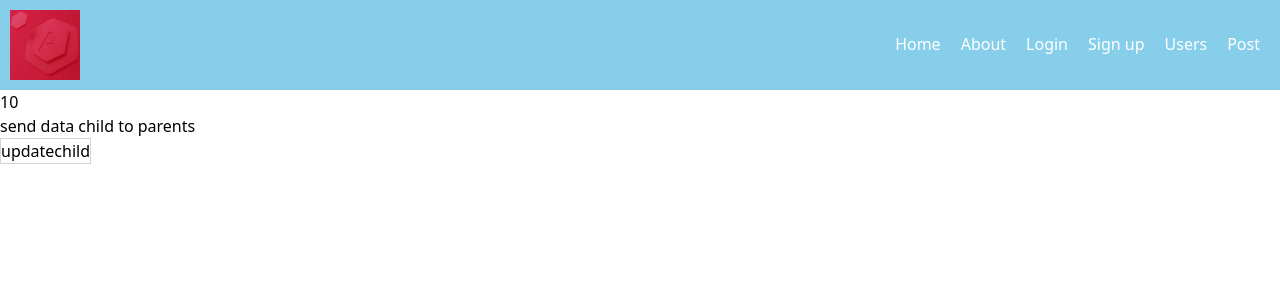
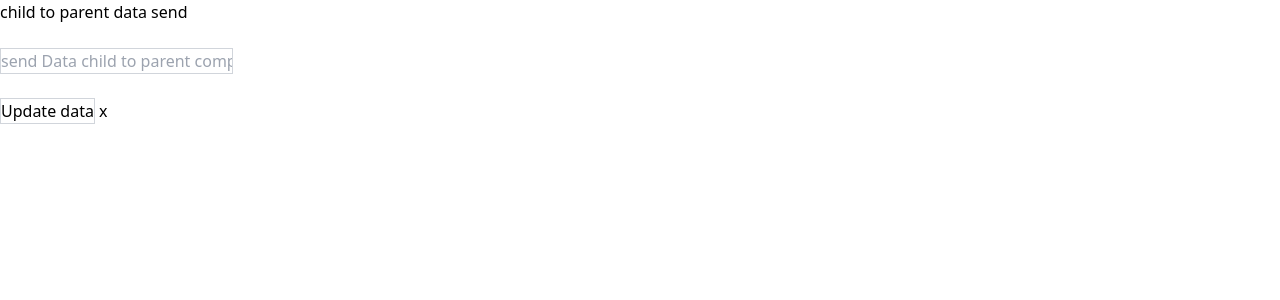
Before and after one commit to haidarali2017/angular14auth, an Angular app: page / in a window 1280 px wide. Shown: the top 300 px of the page. Built offline with nearby package versions, Linux system fonts and the light colour scheme.

Commit message:
datasend child to parent companent

```diff
--- a/src/app/app.component.html
+++ b/src/app/app.component.html
@@ -1,9 +1,14 @@
 
+ {{title}}
+<!-- <app-header></app-header> -->
 
-<app-header></app-header>
-<app-child [item]="parent_data_pass_to_child"></app-child>
-<button (click)="updateChild()" class="border border-gray-300" >updatechild</button>
+<!-- parent to child data send  -->
+<!-- <app-child [item]="parent_data_pass_to_child"></app-child>
+<button (click)="updateChild()" class="border border-gray-300" >updatechild</button> -->
 
+<!-- child to parent data send -->
+<app-child (updateDataEvent)="updateData($event)"></app-child>
+{{dataset}}
  <!-- <app-functiondelcation></app-functiondelcation> -->
 <!-- <app-signup></app-signup>
 <app-login></app-login> -->
--- a/src/app/app.component.ts
+++ b/src/app/app.component.ts
@@ -6,10 +6,19 @@ import { Component } from '@angular/core';
   styleUrls: ['./app.component.css']
 })
 export class AppComponent {
-  title = 'angular-14';
+  title = 'child  to parent data send';
   // parent_data_pass_to_child
-   parent_data_pass_to_child=10;
-   updateChild(){
-    this.parent_data_pass_to_child=Math.floor(Math.random()*10);
+  //  parent_data_pass_to_child=10;
+  //  updateChild(){
+  //   this.parent_data_pass_to_child=Math.floor(Math.random()*10);
+  //  }
+   dataset="x";
+   updateData(item:string){
+    console.warn(item)
+    this.dataset=item;
    }
+
+
+
+
 }
--- a/src/app/practice/child/child.component.html
+++ b/src/app/practice/child/child.component.html
@@ -1,3 +1,7 @@
-<p>{{item}}</p>
+<!-- <p>{{item}}</p>
 
-<h1>send data child to parents </h1>
+<h1>send data child to parents </h1> -->
+<br><br>
+<input type="tex" placeholder="send Data child to parent component" class="border border-gray-300" #box />
+<br><br>
+<button (click)="updateDataEvent.emit(box.value)" class="border border-gray-300 button round">Update data</button>
--- a/src/app/practice/child/child.component.ts
+++ b/src/app/practice/child/child.component.ts
@@ -1,4 +1,4 @@
-import { Component, OnInit,Input } from '@angular/core';
+import { Component, OnInit,Input,Output,EventEmitter } from '@angular/core';
 
 @Component({
   selector: 'app-child',
@@ -9,6 +9,7 @@ export class ChildComponent implements OnInit {
 
   constructor() { }
   @Input() item =0;
+  @Output() updateDataEvent =new EventEmitter<string>();
   ngOnInit(): void {
   }
 
```
